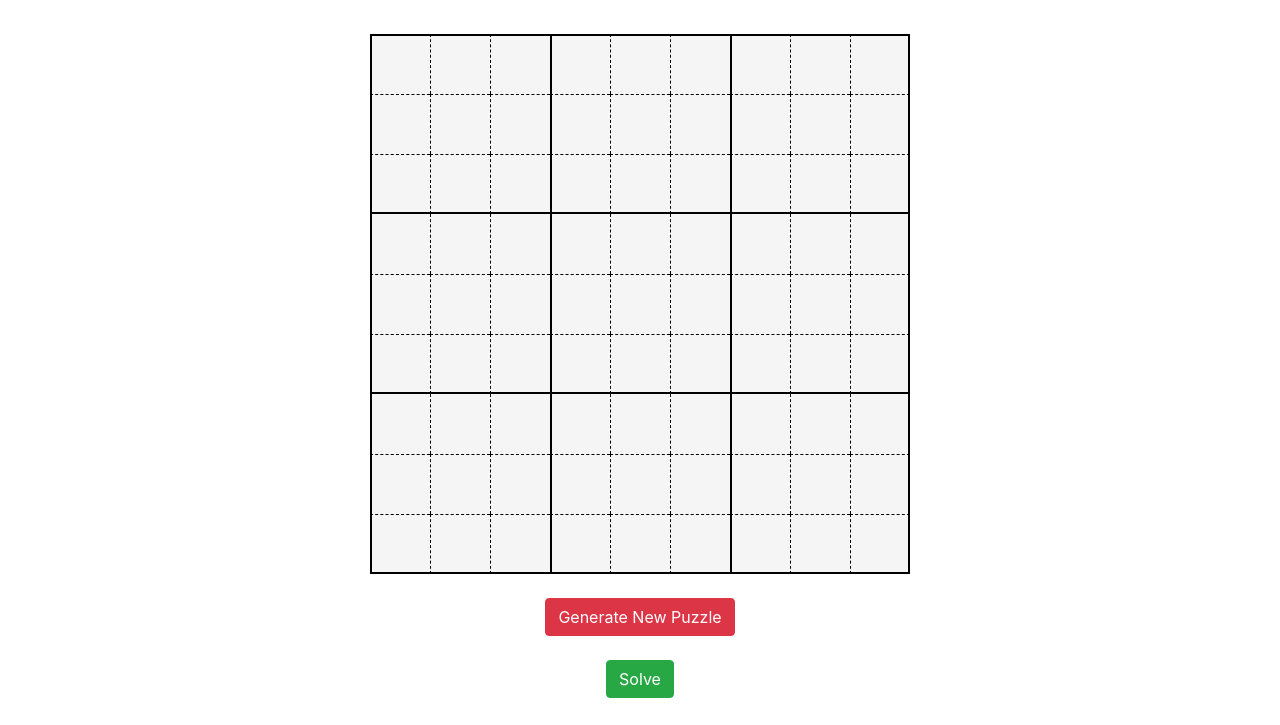
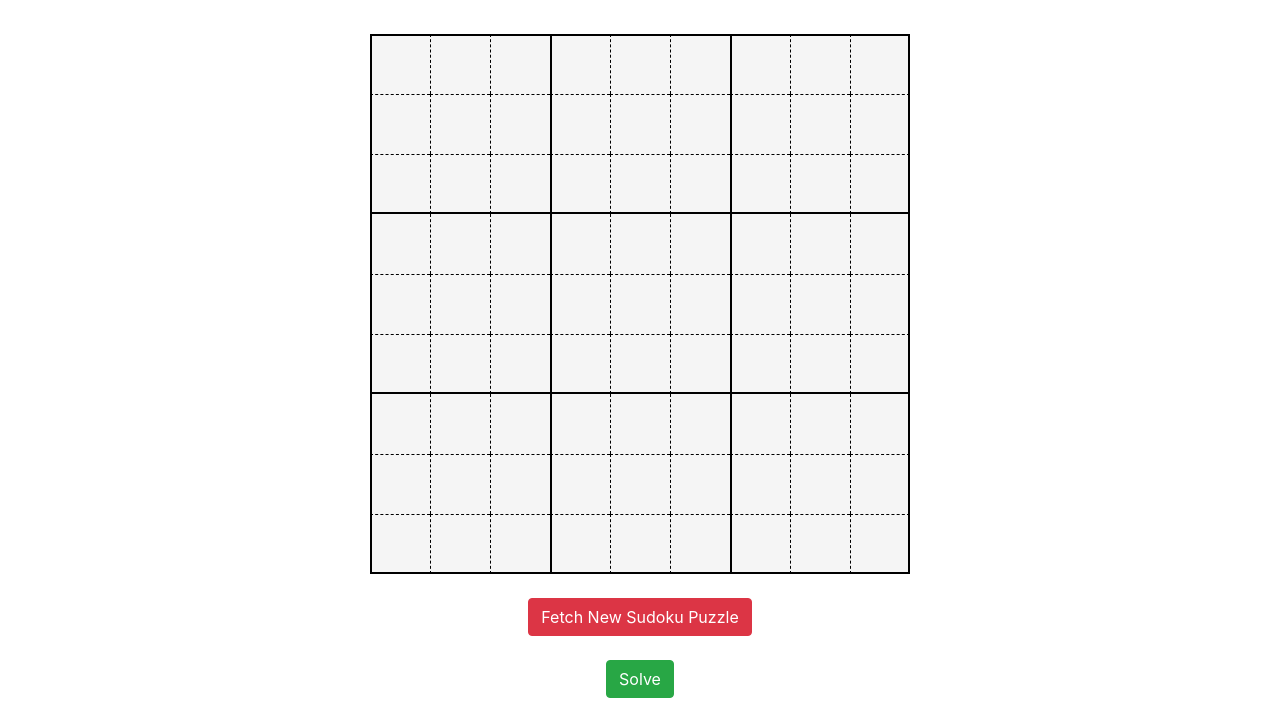
Before and after one commit to rajesh404/Sudoku, a plain HTML site: page index.html in a window 1280 px wide. Shown: the part 75-800 px from the top of the page. Drawn offline with nearby package versions, Linux system fonts and the light colour scheme.

Commit message:
Updated page title and text to be more descriptive

```diff
--- a/index.html
+++ b/index.html
@@ -4,7 +4,7 @@
 <head>
     <meta charset="UTF-8">
     <meta name="viewport" content="width=device-width, initial-scale=1.0">
-    <title>Document</title>
+    <title>Sudoku Solver using Bakctrack</title>
     <link rel="stylesheet" href="https://maxcdn.bootstrapcdn.com/bootstrap/4.0.0/css/bootstrap.min.css" integrity="sha384-Gn5384xqQ1aoWXA+058RXPxPg6fy4IWvTNh0E263XmFcJlSAwiGgFAW/dAiS6JXm" crossorigin="anonymous">
 
     <link rel="stylesheet" href="style.css">
@@ -322,7 +322,7 @@
     <br>
     <div id="buttons">
         <button type="button" class="btn btn-danger" id="generate-sudoku">
-            Generate New Puzzle
+            Fetch New Sudoku Puzzle
         </button>
         <br/>
         <button type="button" class="btn btn-success" id="solve">Solve</button>
```
